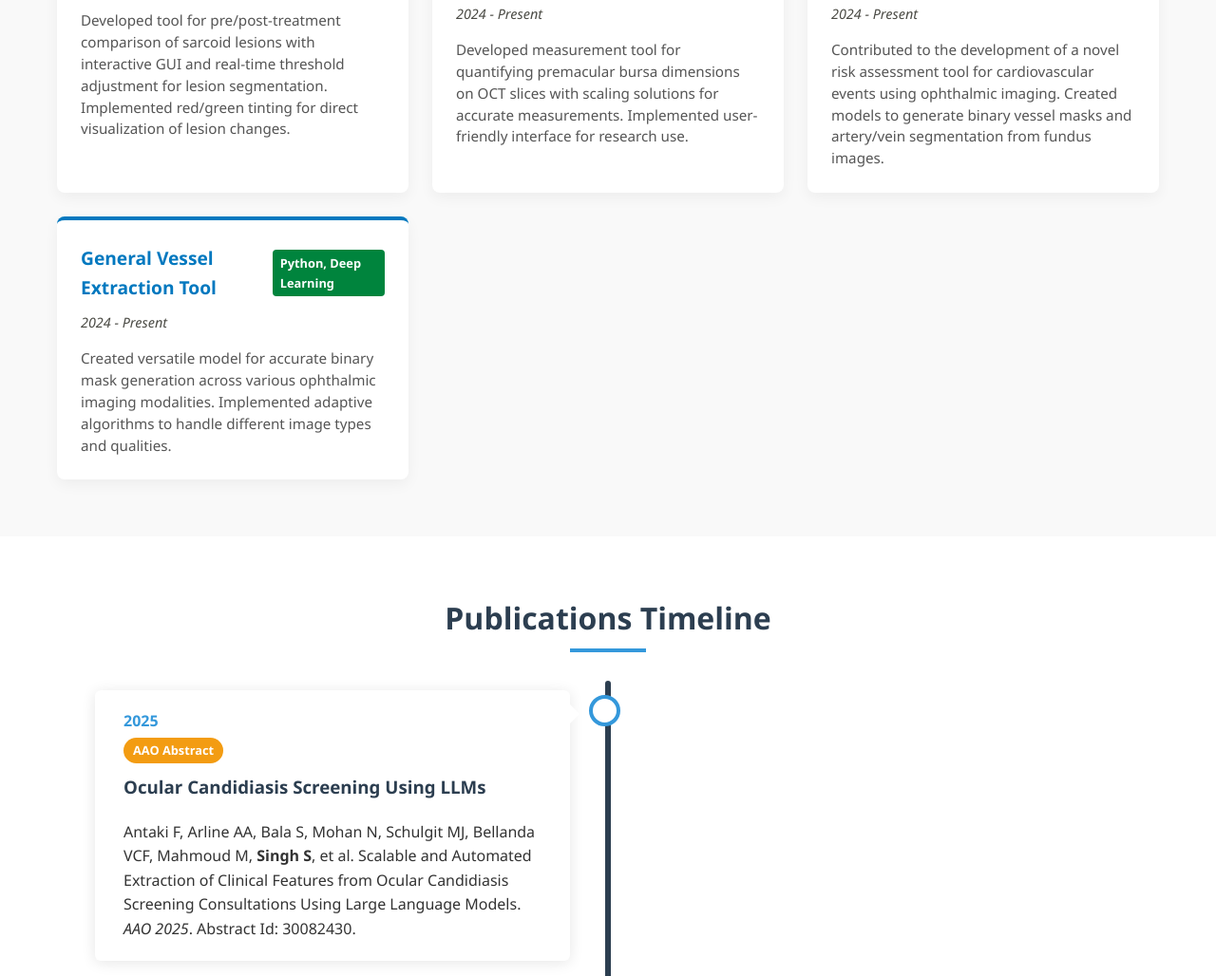
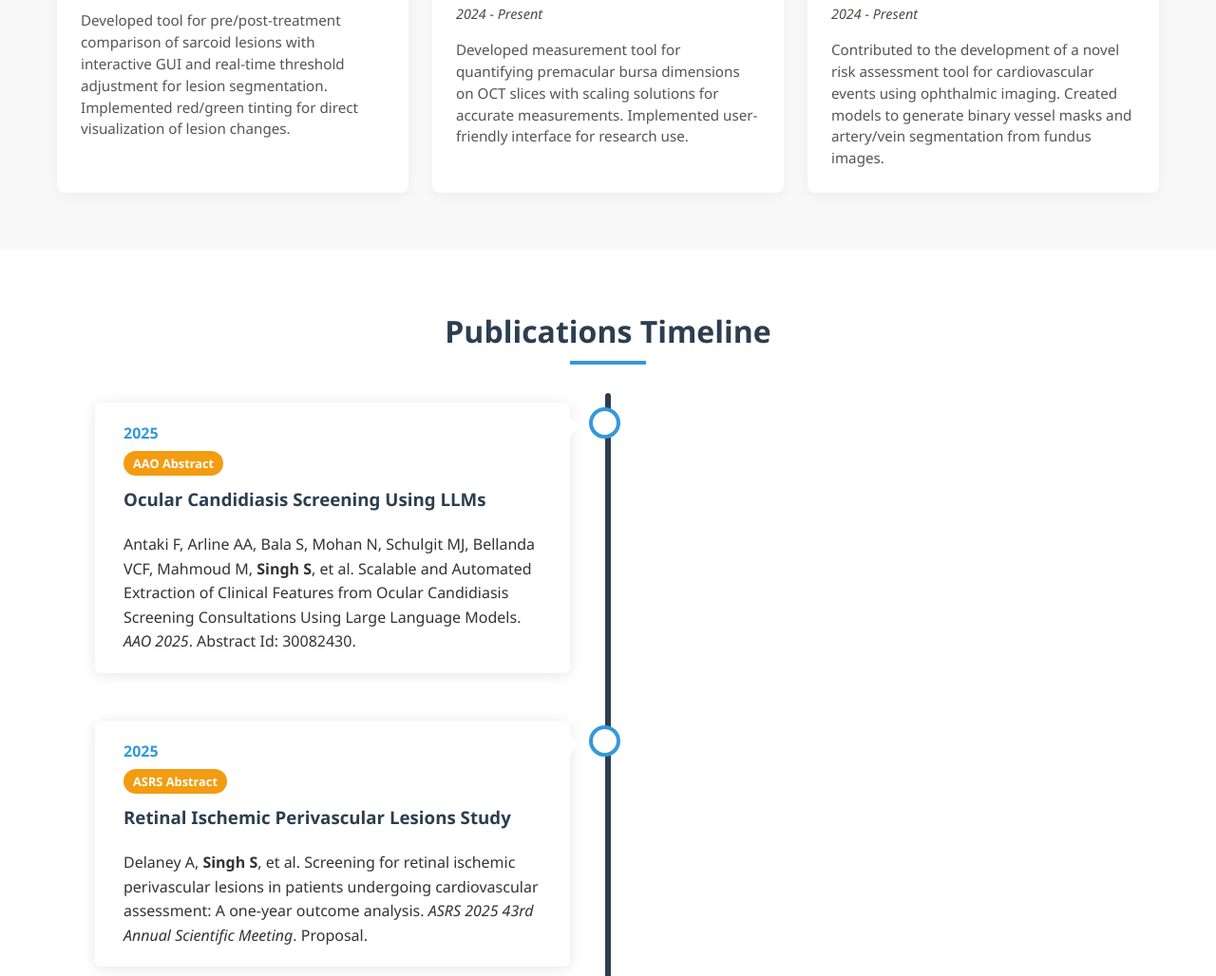
Before and after one commit to Deezy12/cv, a plain HTML site: page index.html in a window 1280 px wide. Shown: the part 1649-2677 px from the top of the page at 95% size. Drawn offline with Linux system fonts and the light colour scheme.

Commit message:
Update index.html

```diff
--- a/index.html
+++ b/index.html
@@ -1016,14 +1016,7 @@
         </div>
 
 
-        <div class="project-card">
-          <div class="project-header">
-            <h3>General Vessel Extraction Tool</h3>
-            <span class="project-tech">Python, Deep Learning</span>
-          </div>
-          <div class="project-date">2024 - Present</div>
-          <p>Created versatile model for accurate binary mask generation across various ophthalmic imaging modalities. Implemented adaptive algorithms to handle different image types and qualities.</p>
-        </div>
+
       </div>
     </div>
   </section>
```
